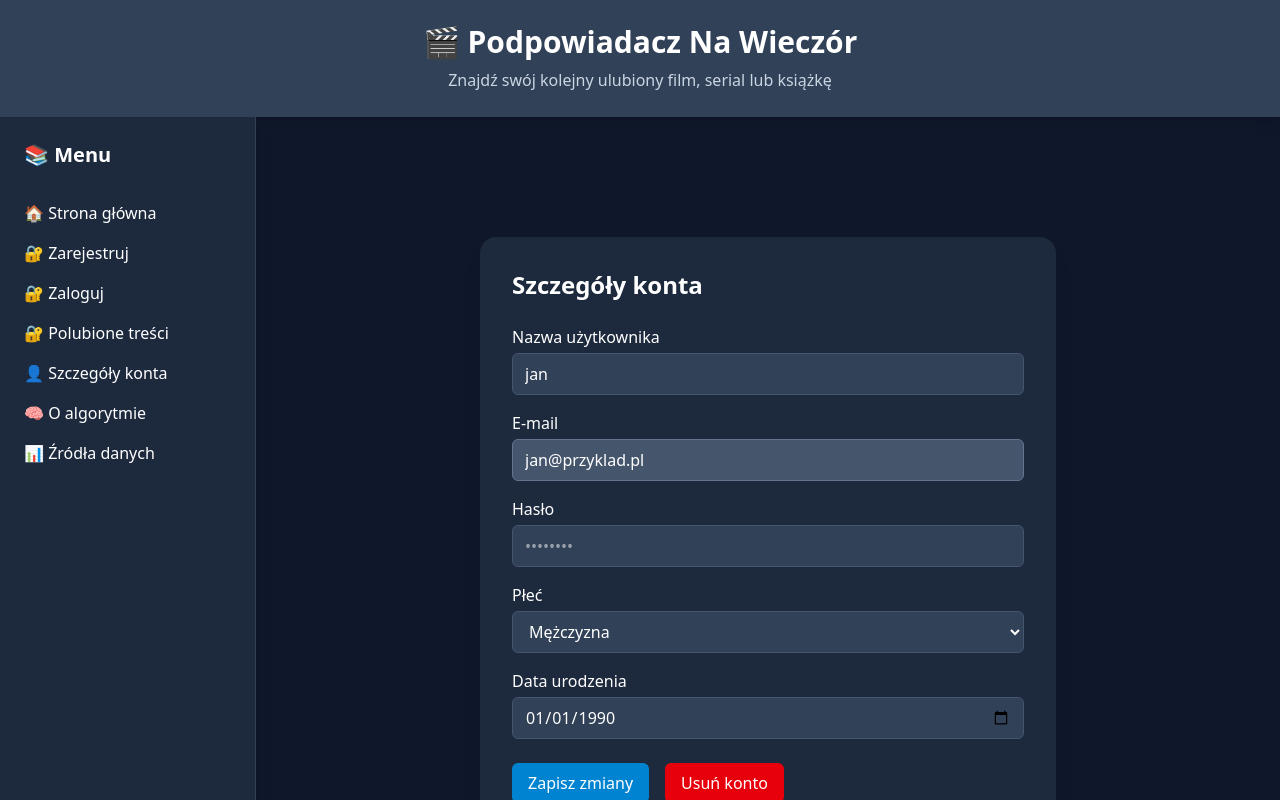
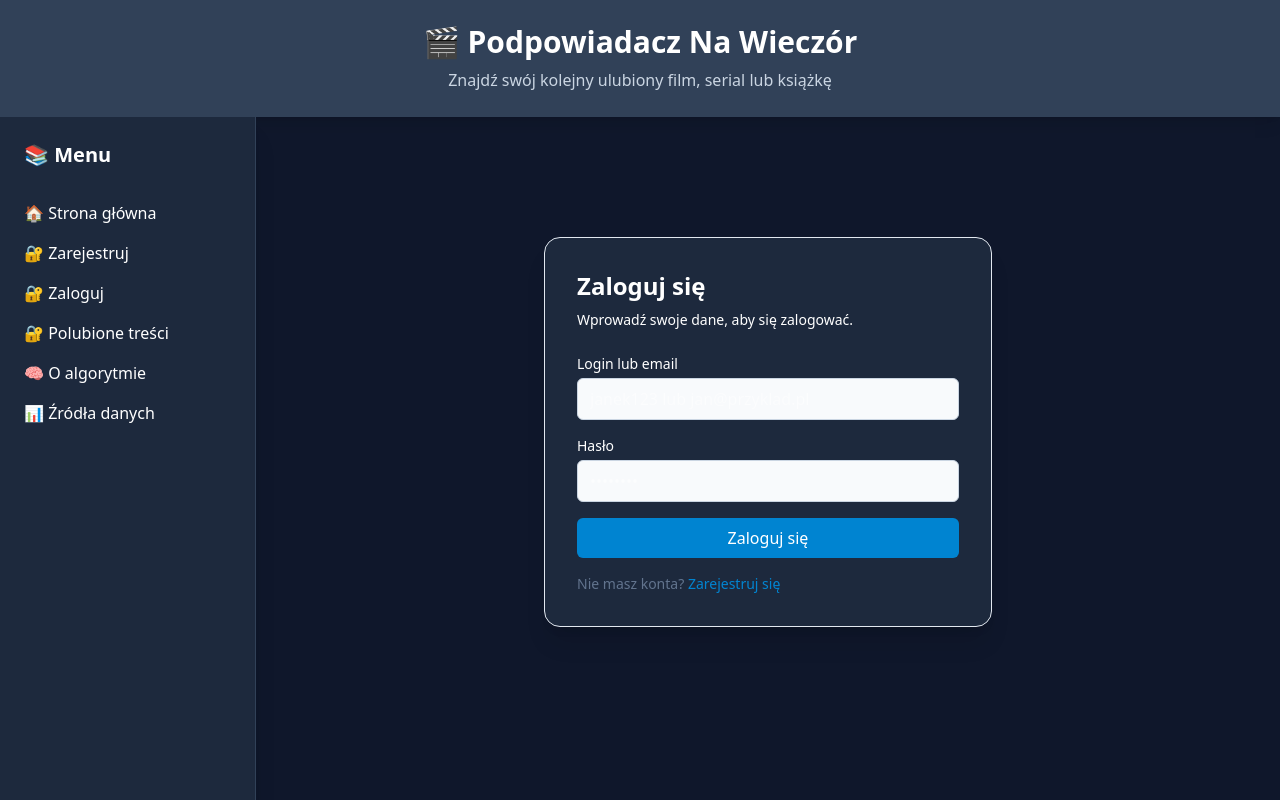
Before and after one commit to sadsonkeenolee/IO_projekt, a React (Vite) app: page /account in a window 1280 px wide. Shown: the top 800 px of the page. Built offline with nearby package versions, Linux system fonts and the light colour scheme.

Commit message:
minor frontend fixes

```diff
--- a/src/App.jsx
+++ b/src/App.jsx
@@ -13,22 +13,26 @@ import Sources from "./pages/Sources";
 import Favorites from "./pages/Favorites";
 
 function App() {
+
+  const token = localStorage.getItem("token");
+  const isLoggedIn = !!token;
+
   return (
     <BrowserRouter>
       <div className="flex flex-col min-h-screen bg-slate-900 text-white">
 
-        <Header className="h-full"/>  {/* usuń mb-4 lub pb-4 */}
+        <Header className="h-full"/>
 
         <div className="flex flex-1">
 
-          <Sidebar className="h-full" />  {/* h-full = pełna wysokość reszty ekranu */}
+          <Sidebar isLoggedIn={isLoggedIn} className="h-full" />
 
           <main className="flex-1 p-6 overflow-auto">
             <Routes>
               <Route path="/" element={<Home />} />
               <Route path="/login" element={<Login />} />
               <Route path="/register" element={<Register />} />
-              <Route path="/account" element={<Account />} />
+              <Route path="/account" element={isLoggedIn ? <Account /> : <Login />} />
               <Route path="/about" element={<About />} />
               <Route path="/sources" element={<Sources />} />
               <Route path="/favorites" element={<Favorites />} />
--- a/src/components/MainPanel.jsx
+++ b/src/components/MainPanel.jsx
@@ -35,7 +35,6 @@ export default function MainPanel({ category }) {
     try {
       let url = "";
       if (category === "film") url = `/api/v1/api/tv/title/${searchQuery}`;
-      // w przyszłości: serial / książka
 
       const res = await fetch(url);
       if (!res.ok) throw new Error("Brak połączenia z serwerem");
--- a/src/components/Sidebar.jsx
+++ b/src/components/Sidebar.jsx
@@ -1,6 +1,6 @@
 import { Link } from "react-router-dom";
 
-export default function Sidebar() {
+export default function Sidebar({ isLoggedIn }) {
   return (
     <aside className="w-64 bg-slate-800 p-6 shadow-xl border-r border-slate-700">
       <h2 className="text-xl font-bold mb-8">📚 Menu</h2>
@@ -9,9 +9,12 @@ export default function Sidebar() {
 
         <Link to="/" className="block hover:text-blue-400">🏠 Strona główna</Link>
         <Link to="/register" className="block hover:text-blue-400">🔐 Zarejestruj</Link>
-        <Link to="/login" className="block hover:text-blue-400">🔐 Zaloguj</Link>
+        {isLoggedIn ? (
+          <Link to="/account" className="block hover:text-blue-400">👤 Szczegóły konta</Link>
+        ) : (
+          <Link to="/login" className="block hover:text-blue-400">🔐 Zaloguj</Link>
+        )}
         <Link to="/favorites" className="block hover:text-blue-400">🔐 Polubione treści</Link>
-        <Link to="/account" className="block hover:text-blue-400">👤 Szczegóły konta</Link>
         <Link to="/about" className="block hover:text-blue-400">🧠 O algorytmie</Link>
         <Link to="/sources" className="block hover:text-blue-400">📊 Źródła danych</Link>
 
--- a/src/pages/Account.jsx
+++ b/src/pages/Account.jsx
@@ -1,7 +1,6 @@
 import { useState, useEffect } from "react";
 
 export default function Account({ token }) {
-  // początkowe dane użytkownika – na razie placeholder
   const [user, setUser] = useState({
     username: "jan",
     email: "jan@przyklad.pl",
@@ -13,13 +12,11 @@ export default function Account({ token }) {
   const [loading, setLoading] = useState(false);
   const [message, setMessage] = useState("");
 
-  // handle input change
   function handleChange(e) {
     const { name, value } = e.target;
     setForm(prev => ({ ...prev, [name]: value }));
   }
 
-  // symulacja zapisu zmian
   async function handleSave() {
     setLoading(true);
     setMessage("");
--- a/src/pages/Login.jsx
+++ b/src/pages/Login.jsx
@@ -53,9 +53,9 @@ export default function Login() {
           <div>
             <label className="block text-sm font-medium text-white">Login lub email</label>
             <input
-              name="login"
+              name="username"
               onChange={handleChange}
-              value={form.login}
+              value={form.username}
               placeholder="janek123 lub jan@przyklad.pl"
               className="mt-1 block w-full rounded-md border border-slate-300 bg-slate-50 py-2 px-3"
             />
```
Also changed, not shown: 1 other file (tests, documents, lock files or other folders).
